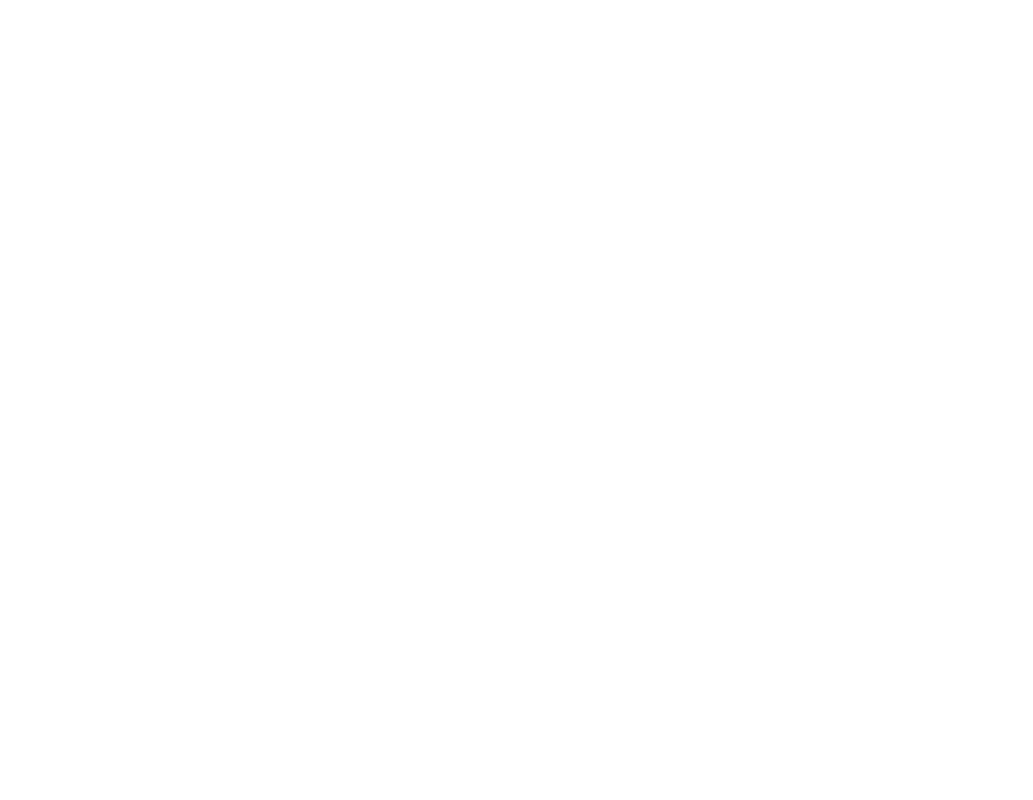
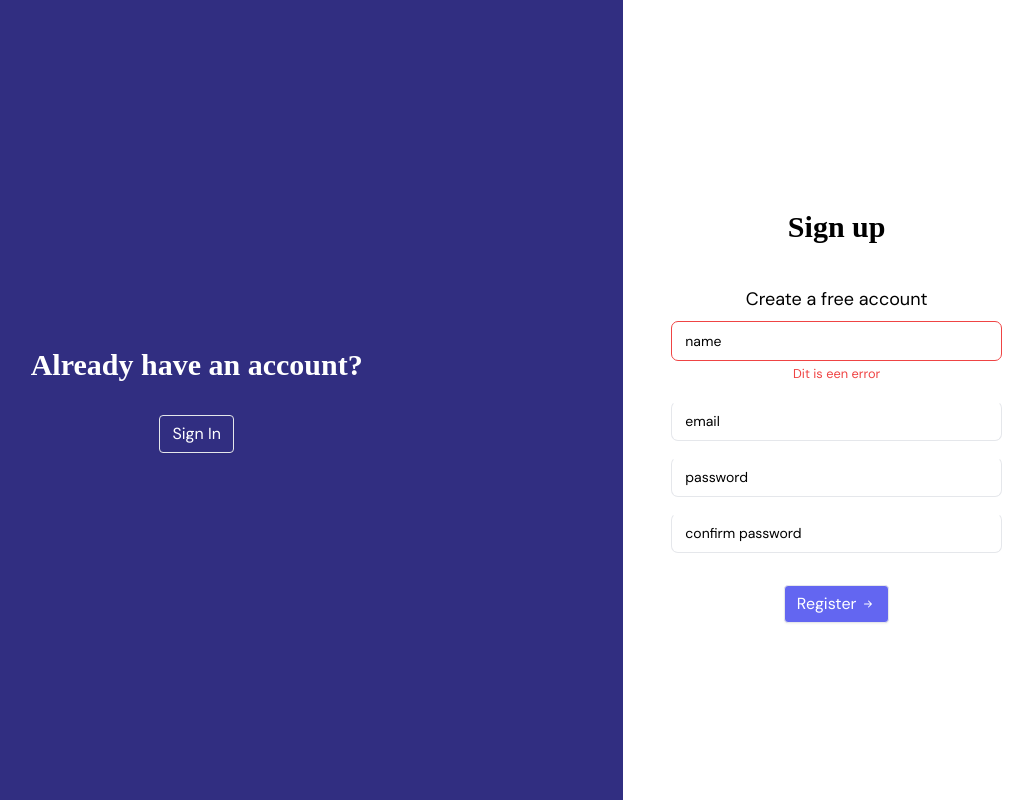
Before and after one commit to Mysurii/Alpine-AI, a React (Vite) app in the folder portal/: page /signup in a window 1280 px wide. Before the commit this address had no page. Shown: the whole page, without its empty margins (230-1263 px from the left). Built offline with nearby package versions, Linux system fonts and the light colour scheme; a web font is replaced by a local one.

Commit message:
feat: signup & signin design

```diff
--- /dev/null
+++ b/portal/src/components/ui/Input.tsx
@@ -0,0 +1,37 @@
+import { InputHTMLAttributes } from "react"
+import clsxm from "../../lib/clsxm"
+
+interface IProps extends InputHTMLAttributes<HTMLInputElement> {
+  name: string
+  label: string
+  error?: string
+}
+
+
+const Input: React.FC<IProps> = ( { name, label, error, ...rest } ) => {
+  return (
+    <div>
+      <div className="relative h-10 w-full min-w-[200px]">
+        <input
+          id={name}
+          name={name}
+
+          className={clsxm(
+            "peer h-full w-full rounded-[7px] font-sans border border-blue-gray-200 border-t-transparent bg-transparent px-3 py-2.5 text-sm font-normal text-blue-gray-700 outline outline-0 transition-all placeholder-shown:border placeholder-shown:border-blue-gray-200 placeholder-shown:border-t-blue-gray-200 focus:border-2 focus:border-indigo-500 focus:border-t-transparent focus:outline-0 disabled:border-0 disabled:bg-blue-gray-50",
+            [
+              error && "border-red-500"
+            ]
+          )}
+          placeholder=" "
+          {...rest}
+        />
+        <label className="before:content[' '] after:content[' '] font-sans pointer-events-none absolute left-0 -top-1.5 flex h-full w-full select-none text-[11px] font-normal leading-tight text-blue-gray-400 transition-all before:pointer-events-none before:mt-[6.5px] before:mr-1 before:box-border before:block before:h-1.5 before:w-2.5 before:rounded-tl-md before:border-t before:border-l before:border-blue-gray-200 before:transition-all after:pointer-events-none after:mt-[6.5px] after:ml-1 after:box-border after:block after:h-1.5 after:w-2.5 after:flex-grow after:rounded-tr-md after:border-t after:border-r after:border-blue-gray-200 after:transition-all peer-placeholder-shown:text-sm peer-placeholder-shown:leading-[3.75] peer-placeholder-shown:text-blue-gray-500 peer-placeholder-shown:before:border-transparent peer-placeholder-shown:after:border-transparent peer-focus:text-[11px] peer-focus:leading-tight peer-focus:text-indigo-500 peer-focus:before:border-t-2 peer-focus:before:border-l-2 peer-focus:before:border-indigo-500 peer-focus:after:border-t-2 peer-focus:after:border-r-2 peer-focus:after:border-indigo-500 peer-disabled:text-transparent peer-disabled:before:border-transparent peer-disabled:after:border-transparent peer-disabled:peer-placeholder-shown:text-blue-gray-500">
+          {label}
+        </label>
+      </div>
+      {error && <small className="text-red-500">{error}</small>}
+    </div>
+  )
+}
+
+export default Input
--- /dev/null
+++ b/portal/src/pages/Auth/Login.tsx
@@ -0,0 +1,30 @@
+import { BsArrowRightShort } from "react-icons/bs"
+import Input from "../../components/ui/Input"
+import Button from "../../components/ui/buttons/Button"
+import { Link } from "react-router-dom"
+
+const Login = () => {
+  return (
+    <div className="flex flex-col-reverse lg:flex-row h-screen overflow-hidden">
+      <div className="h-screen w-full lg:w-1/3 flex flex-col justify-center max-w-lg mx-auto text-center p-12">
+        <h1 className="text-3xl font-bold font-display my-8">Sign in</h1>
+        <form className="flex flex-col gap-4">
+          <Input label="email" name="email" type="email" />
+          <Input label="password" name="password" type="password" />
+        </form>
+        <Button className="mt-8 mx-auto" rightIcon={BsArrowRightShort}>Sign In</Button>
+      </div>
+      <div className="w-full grid place-items-center lg:w-2/3 p-12 lg:p-0 lg:h-screen bg-indigo-900 text-white">
+        <div className="grid place-items-center gap-8 text-center">
+          <h2 className="text-3xl font-bold font-display">New to Alpine?</h2>
+          <Link to="/signup">
+            <Button className="bg-indigo-900">Sign up</Button>
+
+          </Link>
+        </div>
+      </div>
+    </div>
+  )
+}
+
+export default Login
--- /dev/null
+++ b/portal/src/pages/Auth/Register.tsx
@@ -0,0 +1,35 @@
+import { BsArrowRightShort } from "react-icons/bs"
+import Input from "../../components/ui/Input"
+import Button from "../../components/ui/buttons/Button"
+import { Link } from "react-router-dom"
+
+const Register = () => {
+  return (
+    <div className="flex flex-col-reverse lg:flex-row h-screen overflow-hidden">
+      <div className="w-full grid place-items-center lg:w-2/3 p-12 lg:p-0 lg:h-screen bg-indigo-900 text-white">
+        <div className="grid place-items-center gap-8 text-center">
+          <h2 className="text-3xl font-bold font-display">Already have an account?</h2>
+          <Link to="/signin">
+            <Button className="bg-indigo-900">Sign In</Button>
+
+          </Link>
+        </div>
+      </div>
+
+      <div className="h-screen w-full lg:w-1/3 flex flex-col justify-center max-w-lg mx-auto text-center p-12">
+        <h1 className="text-3xl font-bold font-display my-8">Sign up</h1>
+        <p className="text-lg my-2">Create a free account</p>
+        <form className="flex flex-col gap-4">
+          <Input label="name" name="name" type="text" error="Dit is een error" />
+          <Input label="email" name="email" type="email" />
+          <Input label="password" name="password" type="password" />
+          <Input label="confirm password" name="confirm password" type="password" />
+        </form>
+        <Button className="mt-8 w-min mx-auto" rightIcon={BsArrowRightShort}>Register</Button>
+      </div>
+
+    </div>
+  )
+}
+
+export default Register
--- a/portal/src/pages/pagesData.tsx
+++ b/portal/src/pages/pagesData.tsx
@@ -1,4 +1,6 @@
 import { RouterType } from "../types/router.types";
+import Login from "./Auth/Login";
+import Register from "./Auth/Register";
 import Home from "./Home";
 
 const pagesData: RouterType[] = [
@@ -6,7 +8,17 @@
     path: "",
     element: <Home />,
     title: "home"
-  }
+  },
+  {
+    path: "/signup",
+    element: <Register />,
+    title: "signup"
+  },
+  {
+    path: "/signin",
+    element: <Login />,
+    title: "signin"
+  },
 ]
 
 export default pagesData
```
